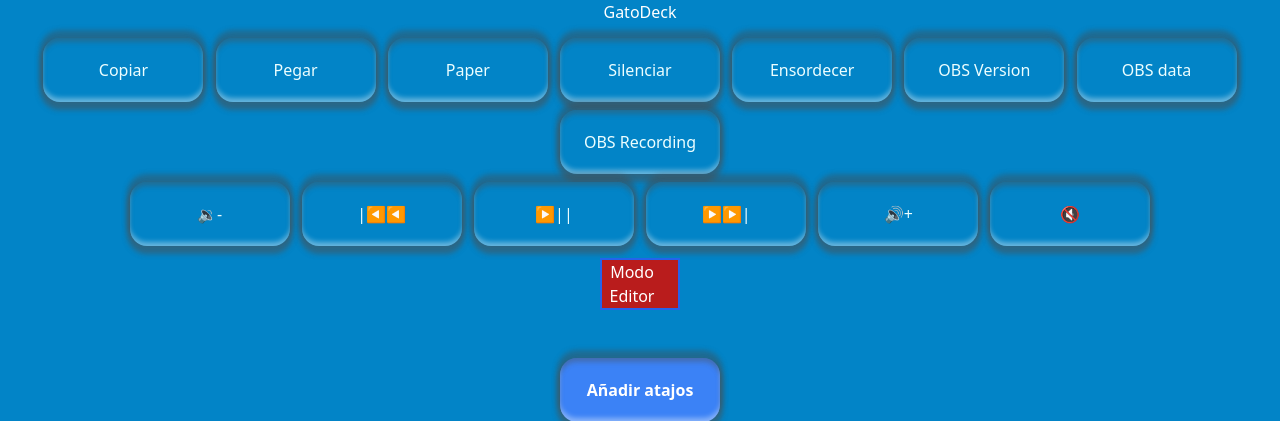
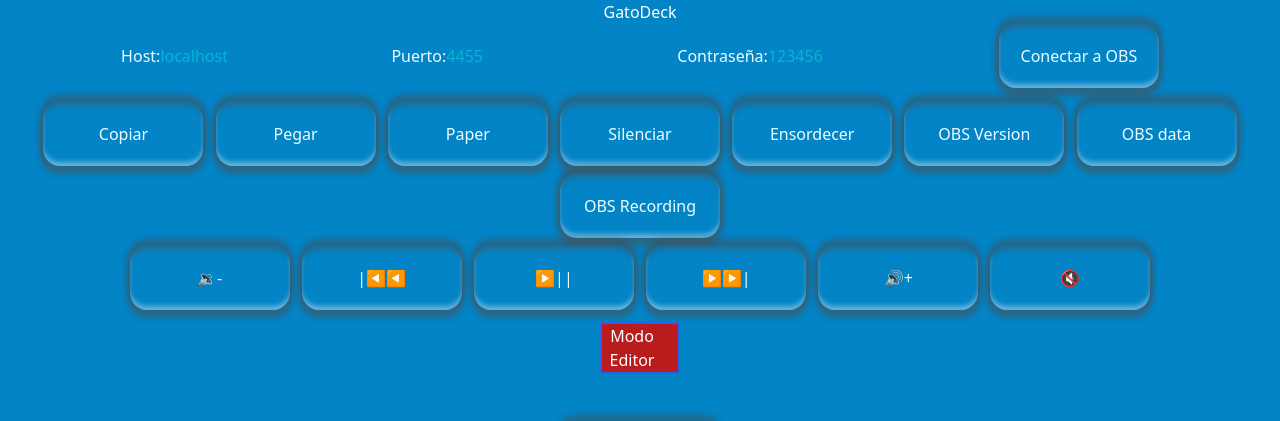
Before and after one commit to GatoArtStudios/GatoDeck, a Flask app: page / in a window 1280 px wide. Shown: the top 421 px of the page. Run offline with Flask 3, Linux system fonts and the light colour scheme; style sheets or scripts are compiled from the project's sources; parts of the project's set-up code (start-up, migrations or seed data) failed here and were passed over; some libraries are stand-ins or nearby versions.

Commit message:
OBS connect
conexion a OBS mediante un formulario desde el front-end para conectarse con parametros predefinidos o pesonalizados

```diff
--- a/api_obs.py
+++ b/api_obs.py
@@ -172,4 +172,3 @@
             self.client.call(requests.ToggleRecordPause())
 
 apiObs = API_OBS()
-apiObs.connect_to_obs('localhost', 4455, '123456')
--- a/main.py
+++ b/main.py
@@ -38,7 +38,14 @@
 def not_found(error):
     return render_template('error.html'), 404
 
-# Sockets
+@socketio.on('obs_connect')
+def connect_obs(data):
+    localhost = data['localhost']
+    port = data['port']
+    password = data['password']
+    apiObs.connect_to_obs(localhost, port, password)
+    socketio.emit('data-obs_connect', data)
+    socket_obs()
 
 @socketio.on('socket_data_obs')
 def socket_obs(data):
--- a/static/js/socketio_connect.js
+++ b/static/js/socketio_connect.js
@@ -22,7 +22,7 @@
 
 // Checa la conexion con el socket
 socket.on('connect', function (data) {
-    console.log(data);
+    //console.log(data);
     console.log('Conectado con el socket');
     socket.emit('socket_data_obs',{data: 'Conexion preparada y lista para usar'})
 });
@@ -121,11 +121,27 @@
     return programaDiv;
 }
 
+socket.on('data-obs_connect', (data) => {
+    console.log("data-obs_connect",data);
+    dataconnect = {
+
+    }
+});
+document.getElementById('obsForm').addEventListener('submit', function(event) {
+    event.preventDefault();
+
+    const formData = new FormData(this);
+    const localhost = formData.get('localhost');
+    const port = formData.get('port');
+    const password = formData.get('password');
+
+    // Envía los datos al servidor a través de Socket.IO
+    socket.emit('obs_connect', { localhost, port, password });
+});
 // Función para manejar la lista de programas recibida del servidor
 socket.on('lista_programas', (data) => {
     const audiodata = JSON.parse(data);
     console.log(audiodata);
-
     // Obtener el contenedor de programas
     const programasContainer = document.getElementById('programasContainer');
 
--- a/templates/index.html
+++ b/templates/index.html
@@ -21,6 +21,18 @@
         <div class="title-div" >
             <h1 class="title-web">GatoDeck</h1>
         </div>
+        <form id="obsForm" class="flex items-center justify-center">
+          <label for="localhost">Host:</label>
+          <input type="text" id="localhost" name="localhost" value="localhost" class="bg-sky-600 dark:bg-purple-800 text-cyan-500"><br><br>
+
+          <label for="port">Puerto:</label>
+          <input type="text" id="port" name="port" value="4455" class="bg-sky-600 dark:bg-purple-800 text-cyan-500"><br><br>
+
+          <label for="password">Contraseña:</label>
+          <input type="text" id="password" name="password" value="123456" class="bg-sky-600 dark:bg-purple-800 text-cyan-500"><br><br>
+
+          <button type="submit">Conectar a OBS</button>
+      </form>
         <div id="btn-scenes" class="">
         </div>
         <div class="div-btn">
```
